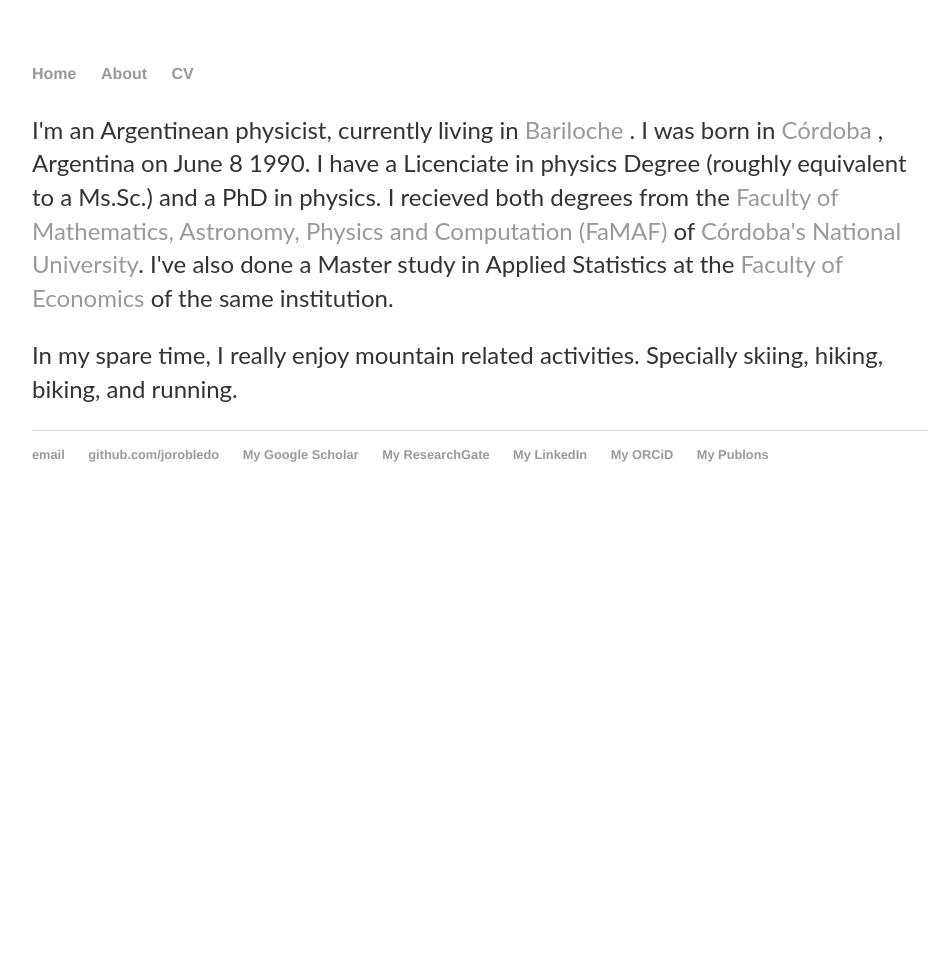
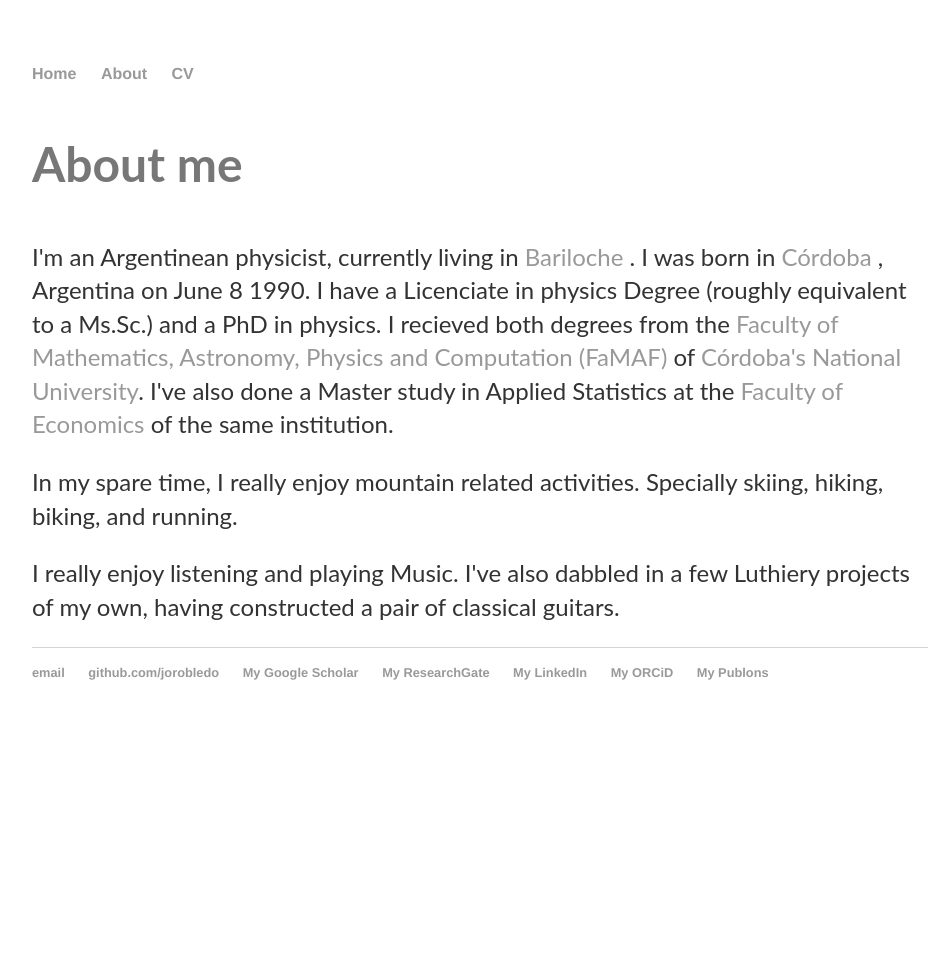
Before and after one commit to jorobledo/jorobledo.github.io, a Jekyll site: the page built from about/index.html, in a window 1280 px wide. Shown: the whole page, without its empty margins (160-1100 px from the left). Built offline with Jekyll 4.4.1, drawn with Linux system fonts in a browser that asks for light colours.

Commit message:
Update index.html

```diff
--- a/about/index.html
+++ b/about/index.html
@@ -4,6 +4,7 @@ layout: default
 ---
 
 <div>
+  <h1> About me </h1>
   <p> I'm an Argentinean physicist, currently living in <a href="https://en.wikipedia.org/wiki/Bariloche"> Bariloche </a>. I was born in
     <a href="https://en.wikipedia.org/wiki/C%C3%B3rdoba,_Argentina"> Córdoba </a>, Argentina on June 8 1990. I have a Licenciate in physics Degree (roughly equivalent to a Ms.Sc.)
   and a PhD in physics. I recieved both degrees from the <a href="https://www.famaf.unc.edu.ar/"> Faculty of Mathematics, Astronomy, Physics and Computation (FaMAF)</a>
@@ -12,4 +13,6 @@ layout: default
   </p>
 
   <p> In my spare time, I really enjoy mountain related activities. Specially skiing, hiking, biking, and running. </p>
+
+  <p> I really enjoy listening and playing Music. I've also dabbled in a few Luthiery projects of my own, having constructed a pair of classical guitars.</p>
 </div>
```
